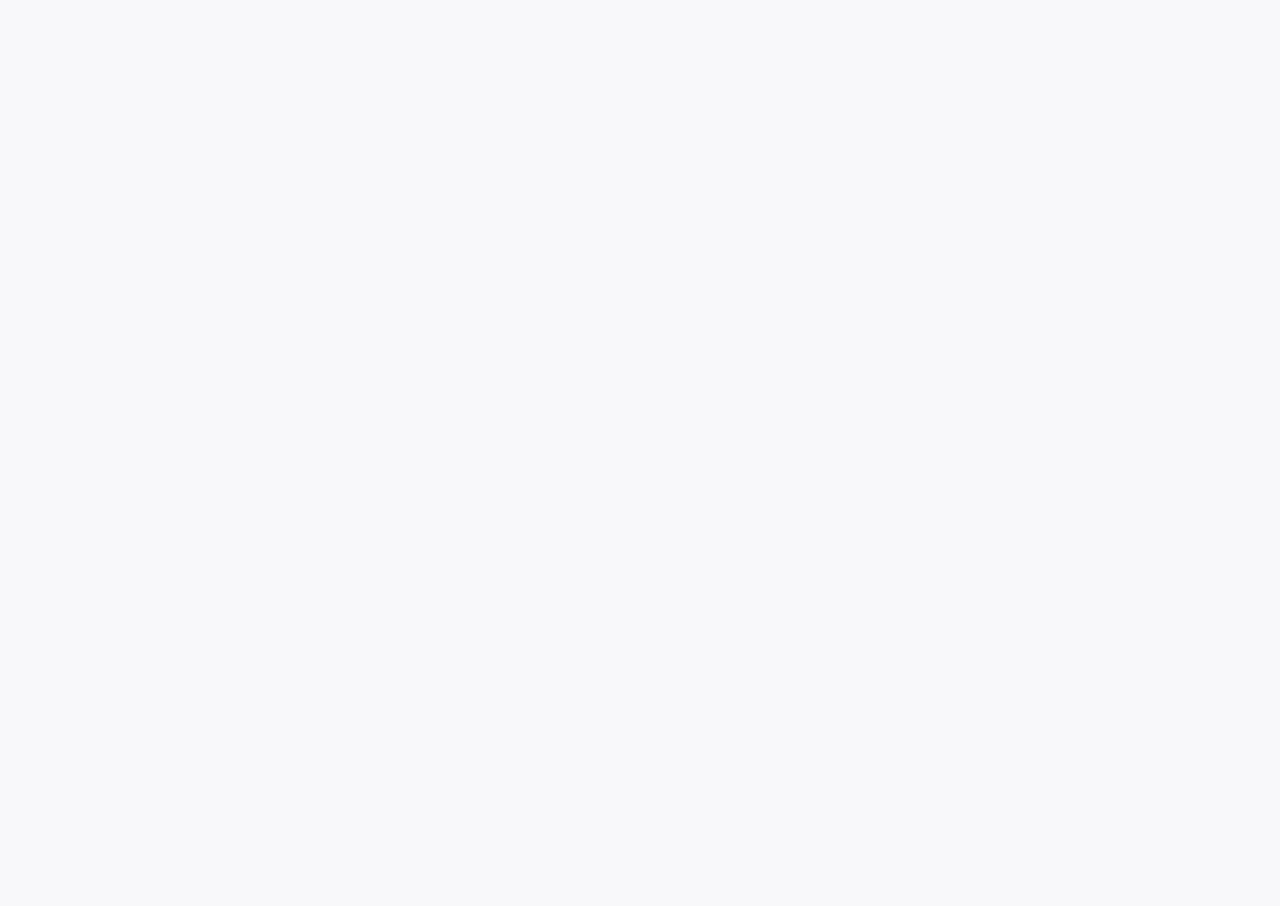
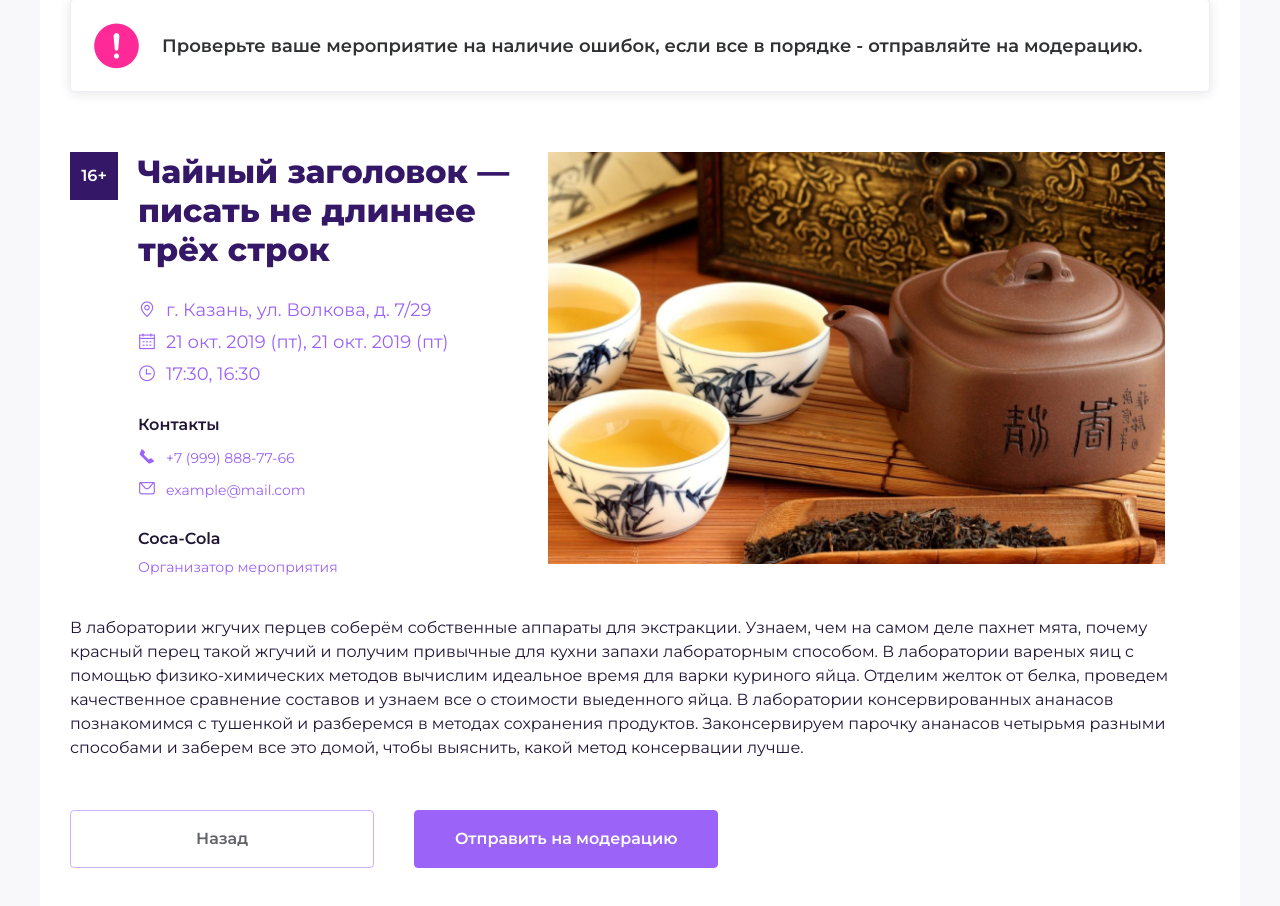
Before and after one commit to mancu1/redbox-test-work, a Vue app: page /result in a window 1280 px wide. Shown: the part 230-1136 px from the top of the page. Before the commit the page ends 800 px from the top, so only its background shows below. Built offline with nearby package versions, Linux system fonts and the light colour scheme.

Commit message:
+ add second screen

```diff
--- a/src/views/SecondStep.vue
+++ b/src/views/SecondStep.vue
@@ -1,7 +1,115 @@
 <template>
   <el-row>
-    <el-col>
-      Second
+    <el-col :span="6">
+      <div class="title mt-10 mb-5">
+        Шаг 2
+      </div>
+    </el-col>
+    <el-col class="content" :span="24">
+      <el-col class="form-block mb-6">
+        <el-card shadow="always">
+          <div class="form-title d-f align-center">
+            <i class="el-icon-warning mr-2 large-icon"></i>
+            <span>
+              Проверьте ваше мероприятие на наличие ошибок, если все в порядке -
+              отправляйте на модерацию.
+            </span>
+          </div>
+        </el-card>
+      </el-col>
+      <el-col class="form-block">
+        <el-row type="flex">
+          <div class="mr-2 box">
+            <div class="text-field-label box-text">
+              16+
+            </div>
+          </div>
+          <el-col class="mr-3" :span="8">
+            <div class=" d-f flex-column">
+              <div>
+                <div class="sub-title">
+                  Чайный заголовок — писать не длиннее трёх строк
+                </div>
+              </div>
+              <div class="mt-3">
+                <div class="description mb-1">
+                  <i class="el-icon-location-outline mr-1"></i>
+                  <span>г. Казань, ул. Волкова, д. 7/29</span>
+                </div>
+                <div class="description mb-1">
+                  <i class="el-icon-date mr-1"></i>
+                  <span>21 окт. 2019 (пт), 21 окт. 2019 (пт)</span>
+                </div>
+                <div class="description">
+                  <i class="el-icon-time mr-1"></i>
+                  <span>17:30, 16:30</span>
+                </div>
+              </div>
+              <div class="mt-3">
+                <div class="description-title">Контакты</div>
+                <div class="mt-1">
+                  <div class="small-description mb-1">
+                    <i class="description el-icon-phone mr-1"></i>
+                    <span>+7 (999) 888-77-66</span>
+                  </div>
+                  <div class="small-description">
+                    <i class="description el-icon-message mr-1"></i>
+                    <span>example@mail.com</span>
+                  </div>
+                </div>
+              </div>
+              <div class="mt-3">
+                <div class="description-title">Coca-Cola</div>
+                <div class="mt-1">
+                  <div class="small-description">
+                    <span> Организатор мероприятия</span>
+                  </div>
+                </div>
+              </div>
+            </div>
+          </el-col>
+          <el-col :span="13">
+            <div class=" d-f flex-column">
+              <img
+                style="background-size: cover"
+                :src="require('@/assets/image.png')"
+              />
+            </div>
+          </el-col>
+        </el-row>
+      </el-col>
+      <el-col class="form-block">
+        <el-row :gutter="20">
+          <el-col class="description-long">
+            В лаборатории жгучих перцев соберём собственные аппараты для
+            экстракции. Узнаем, чем на самом деле пахнет мята, почему красный
+            перец такой жгучий и получим привычные для кухни запахи лабораторным
+            способом. В лаборатории вареных яиц c помощью физико-химических
+            методов вычислим идеальное время для варки куриного яйца. Отделим
+            желток от белка, проведем качественное сравнение составов и узнаем
+            все о стоимости выеденного яйца. В лаборатории консервированных
+            ананасов познакомимся с тушенкой и разберемся в методах сохранения
+            продуктов. Законсервируем парочку ананасов четырьмя разными
+            способами и заберем все это домой, чтобы выяснить, какой метод
+            консервации лучше.
+          </el-col>
+        </el-row>
+      </el-col>
+      <el-col class="form-block">
+        <el-row :gutter="40">
+          <el-col class="mt-1" :sm="12" :md="10" :lg="7">
+            <el-button class="full-field-w text-field-label form-btn" plain
+              >Назад</el-button
+            >
+          </el-col>
+
+          <el-col class="mt-1" :sm="12" :md="10" :lg="7">
+            <el-button class="full-field-w text-field-label form-btn-filled"
+              >Отправить на модерацию</el-button
+            >
+          </el-col>
+        </el-row>
+      </el-col>
     </el-col>
   </el-row>
 </template>
```
Also changed, not shown: src/assets/image.png (added).
